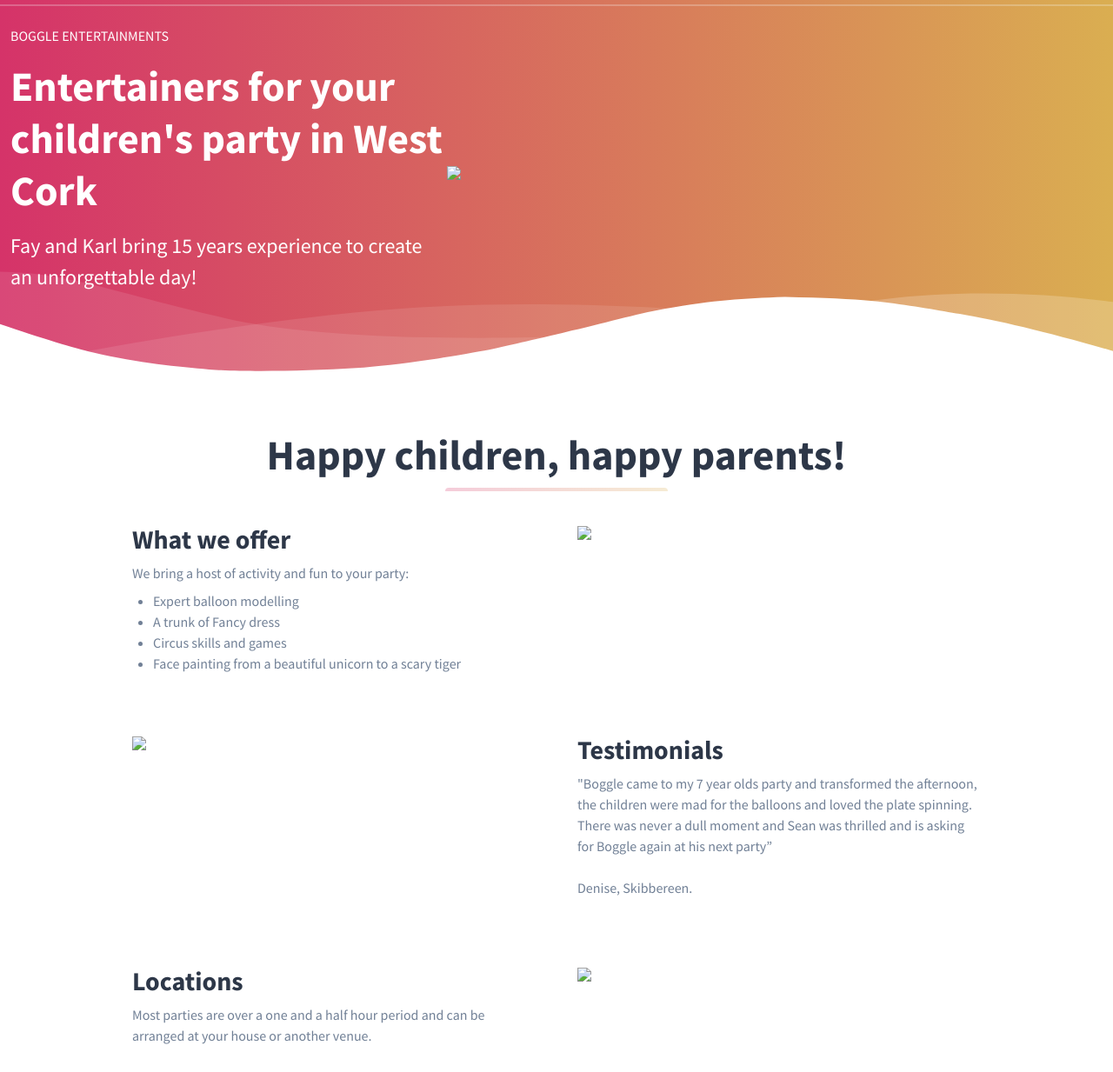
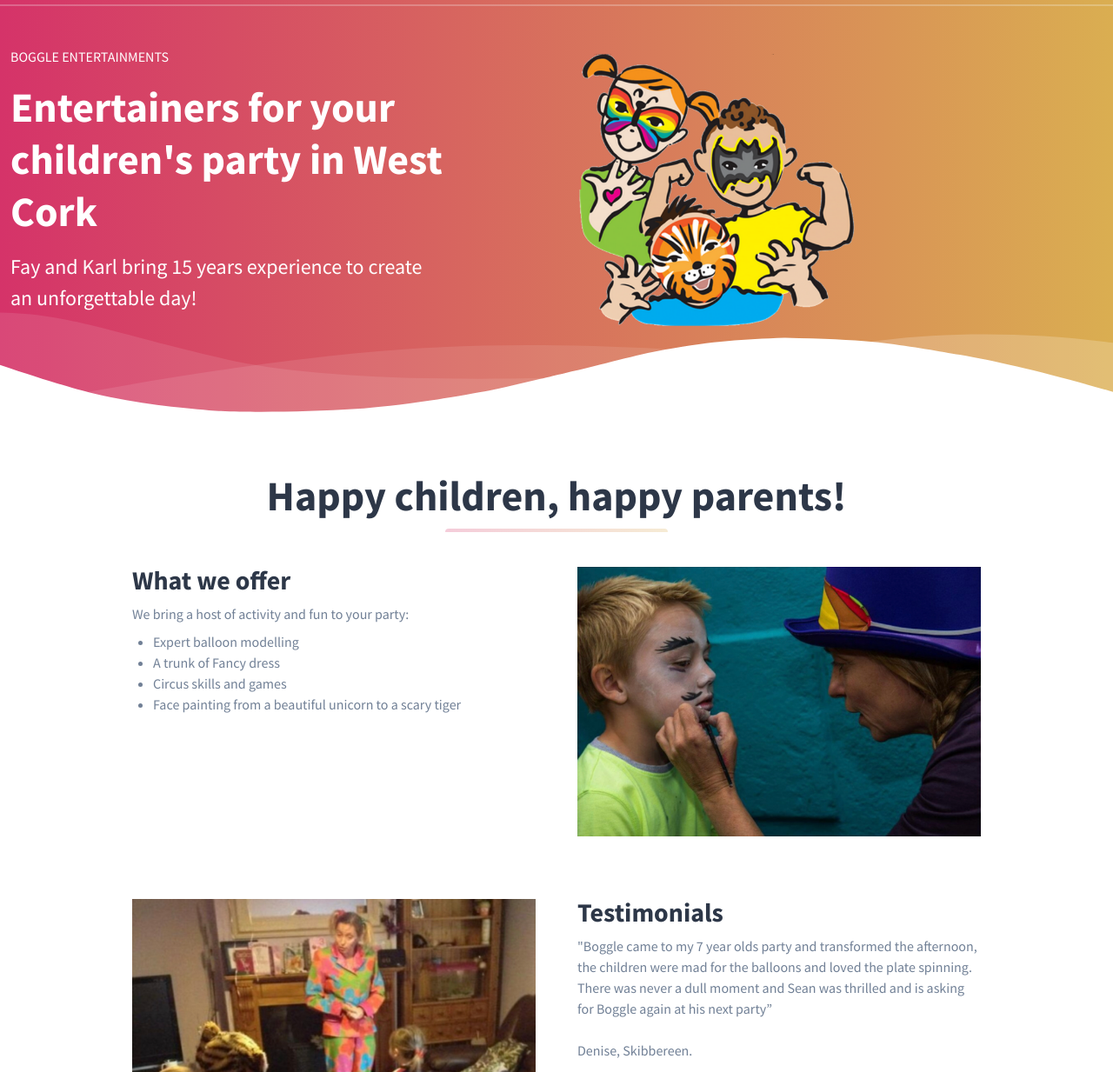
Before and after one commit to faycallow/wckp, a plain HTML site: page index.html in a window 1280 px wide. Shown: the part 67-1300 px from the top of the page at 87% size. Drawn offline with nearby package versions, Linux system fonts and the light colour scheme.

Commit message:
Update image links

```diff
--- a/index.html
+++ b/index.html
@@ -87,7 +87,7 @@
 		</div>
 		<!--Right Col-->
 		<div class="w-full md:w-3/5 py-6 text-center">
-			<img class="w-full md:w-4/5 z-50" src="hero2.png">
+			<img class="w-full md:w-4/5 z-50" src="img/hero2.png">
 		</div>
 
 	</div>
@@ -130,7 +130,7 @@
 
 			</div>
 			<div class="w-full sm:w-1/2 p-6">
-				<img src="boggle2.jpg">
+				<img src="img/boggle2.jpg">
 
 			</div>
 		</div>
@@ -138,7 +138,7 @@
 
 		<div class="flex flex-wrap flex-col-reverse sm:flex-row">
 			<div class="w-full sm:w-1/2 p-6 mt-6">
-			<img src="boggle1.jpg">
+			<img src="img/boggle1.jpg">
 			</div>
 			<div class="w-full sm:w-1/2 p-6 mt-6">
 				<div class="align-middle">
@@ -154,7 +154,7 @@
 
 			</div>
 			<div class="w-full sm:w-1/2 p-6">
-				<img src="boggle3.jpg">
+				<img src="img/boggle3.jpg">
 
 			</div>
 		</div>
```
